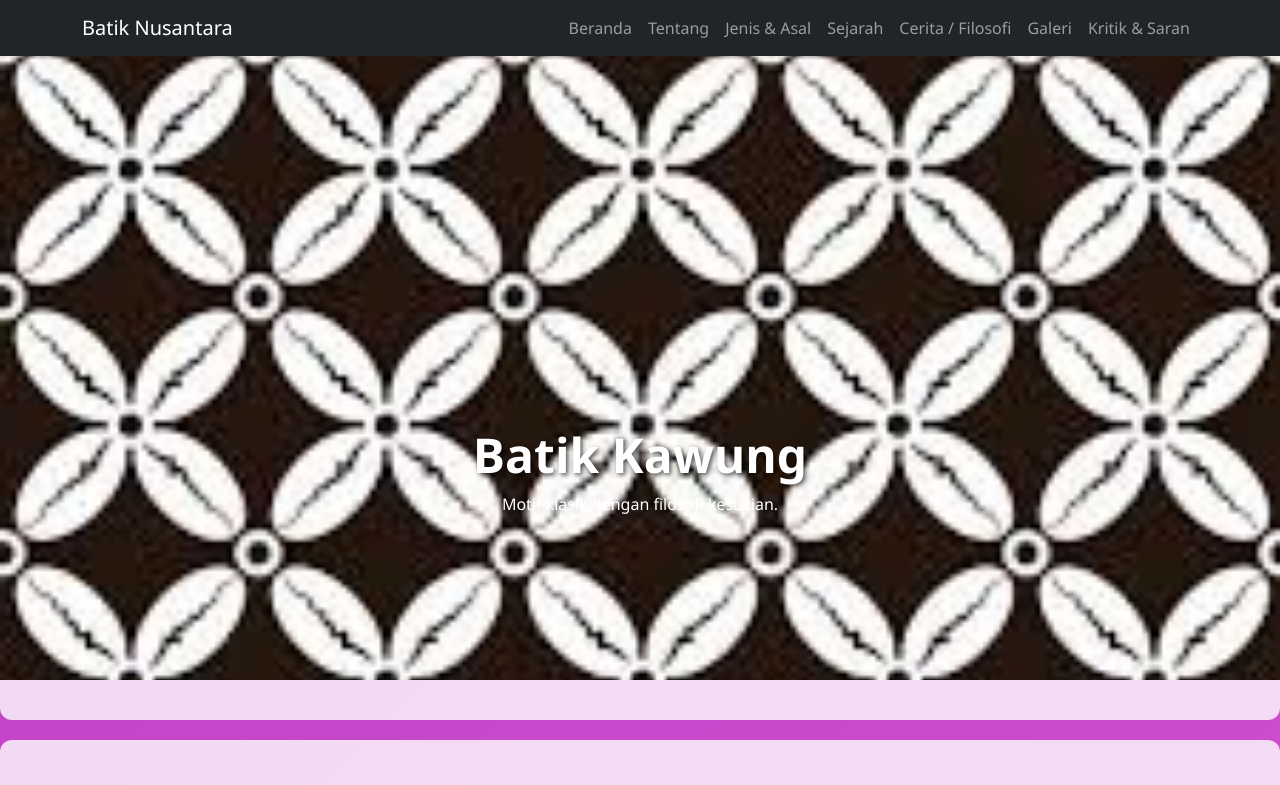
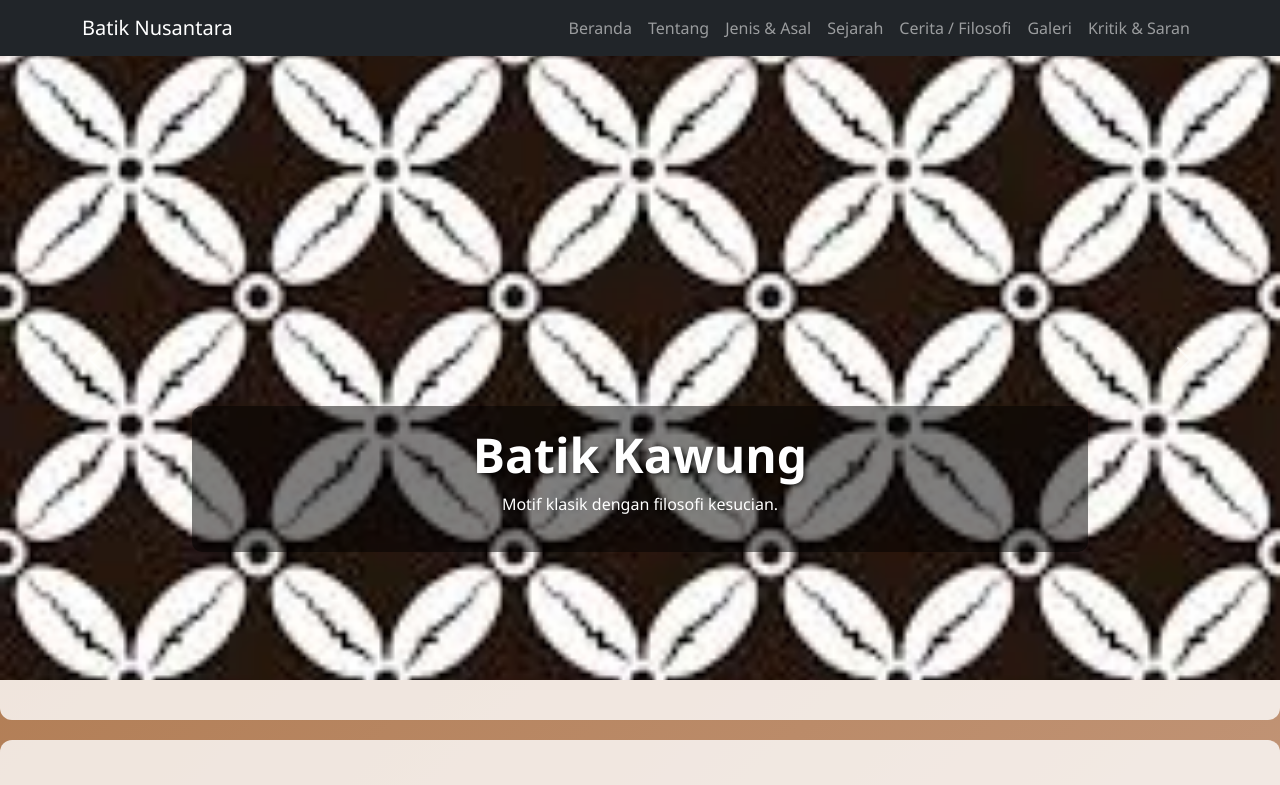
Before and after one commit to erinaa2e/website-batik, a plain HTML site: page index.html in a window 1280 px wide. Shown: the top 785 px of the page. Drawn offline with nearby package versions, Linux system fonts and the light colour scheme.

Commit message:
Add files via upload

```diff
--- a/index.html
+++ b/index.html
@@ -16,7 +16,7 @@
 }
 body {
   font-family: "Segoe UI", sans-serif;
-  background: linear-gradient(135deg, #c241c7, #df66d9); /* gradasi coklat elegan */
+  background: linear-gradient(135deg, #8f4509be, rgba(165, 42, 42, 0.205)); /* gradasi coklat elegan */
   color: #2c2c2c;
 }
 .carousel-item {
@@ -81,6 +81,18 @@ section {
   border-radius: 12px;
   margin-bottom: 20px;
 }
+ .carousel-caption {
+      bottom: 20%;
+      z-index: 10;
+      background: rgba(0, 0, 0, 0.5); /* hitam transparan */
+      padding: 20px;
+      border-radius: 10px;
+    }
+
+    .carousel-caption h1,
+    .carousel-caption p {
+      color: #fff; /* supaya kontras */
+    }
 
     </style>
   </head>
```
